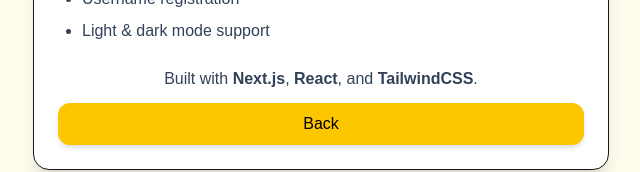
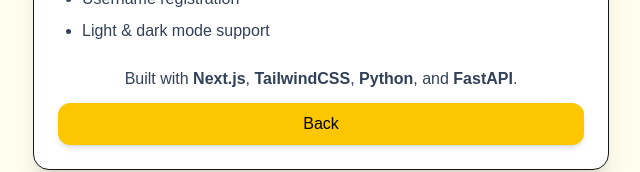
Before and after one commit to Thitiwut-Win/Socket_Programming, a Next.js app in the folder frontend/: page /about in a window 1280 px wide. Shown: the part 428-600 px from the top of the page, without its empty margins (319-959 px from the left). Built offline with nearby package versions, Linux system fonts and the light colour scheme.

Commit message:
Update about page

```diff
--- a/frontend/src/app/about/page.tsx
+++ b/frontend/src/app/about/page.tsx
@@ -28,8 +28,9 @@
 
         <p className="mt-6 text-slate-700 dark:text-slate-300 text-center">
           Built with <span className="font-semibold">Next.js</span>,
-          <span className="font-semibold"> React</span>, and
-          <span className="font-semibold"> TailwindCSS</span>.
+          <span className="font-semibold"> TailwindCSS</span>,
+          <span className="font-semibold"> Python</span>, and
+          <span className="font-semibold"> FastAPI</span>.
         </p>
         <button
           onClick={handleBack}
--- a/frontend/src/app/chat/page.tsx
+++ b/frontend/src/app/chat/page.tsx
@@ -282,7 +282,7 @@
 						<h2 className="font-semibold dark:text-white">Connected users:</h2>
 						<ul>
 							<li className="cursor-pointer p-2 rounded rounded-xl hover:bg-blue-100/50 duration-300 delay-25
-							dark:text-white acive:bg-blue-100">{username}</li>
+							dark:text-white acive:bg-blue-100">{username}(me)</li>
 							{users
 								.filter((u) => u !== username)
 								.map((u) => (
@@ -318,7 +318,7 @@
 							<>
 								<input
 									className="border p-2 w-full mb-2 shadow-md rounded rounded-xl focus:bg-purple-100 hover:scale-101 duration-300
-									delay-25 transition-all dark:placeholder-gray-100 dark:border-gray-100"
+									delay-25 transition-all dark:placeholder-gray-100 dark:border-gray-100 dark:text-white dark:focus:placeholder-black dark:focus:text-black"
 									placeholder="New group name"
 									onKeyDown={(e) => {
 										if (e.key === "Enter") {
@@ -354,7 +354,7 @@
 													return newSet;
 												});
 											}}
-											className={`cursor-pointer p-2 rounded rounded-xl hover:bg-purple-100/50 duration-300 delay-25 acive:bg-purple-100 dark:text-gray-100 ${selectedGroup === g ? "bg-purple-100 dark:bg-purple-800" : unreadChats.has(g) ? "bg-red-100 font-semibold" : ""
+											className={`cursor-pointer p-2 rounded rounded-xl hover:bg-purple-100/50 duration-300 delay-25 acive:bg-purple-100 dark:text-gray-100 ${selectedGroup === g ? "bg-purple-100 dark:bg-purple-800" : unreadChats.has(g) ? "bg-red-100 dark:bg-red-900 font-semibold" : ""
 												}`}
 										>
 											{unreadChats.has(g) ? g + " !unread messages! " : g} ({groups[g]?.length || 0})
```
